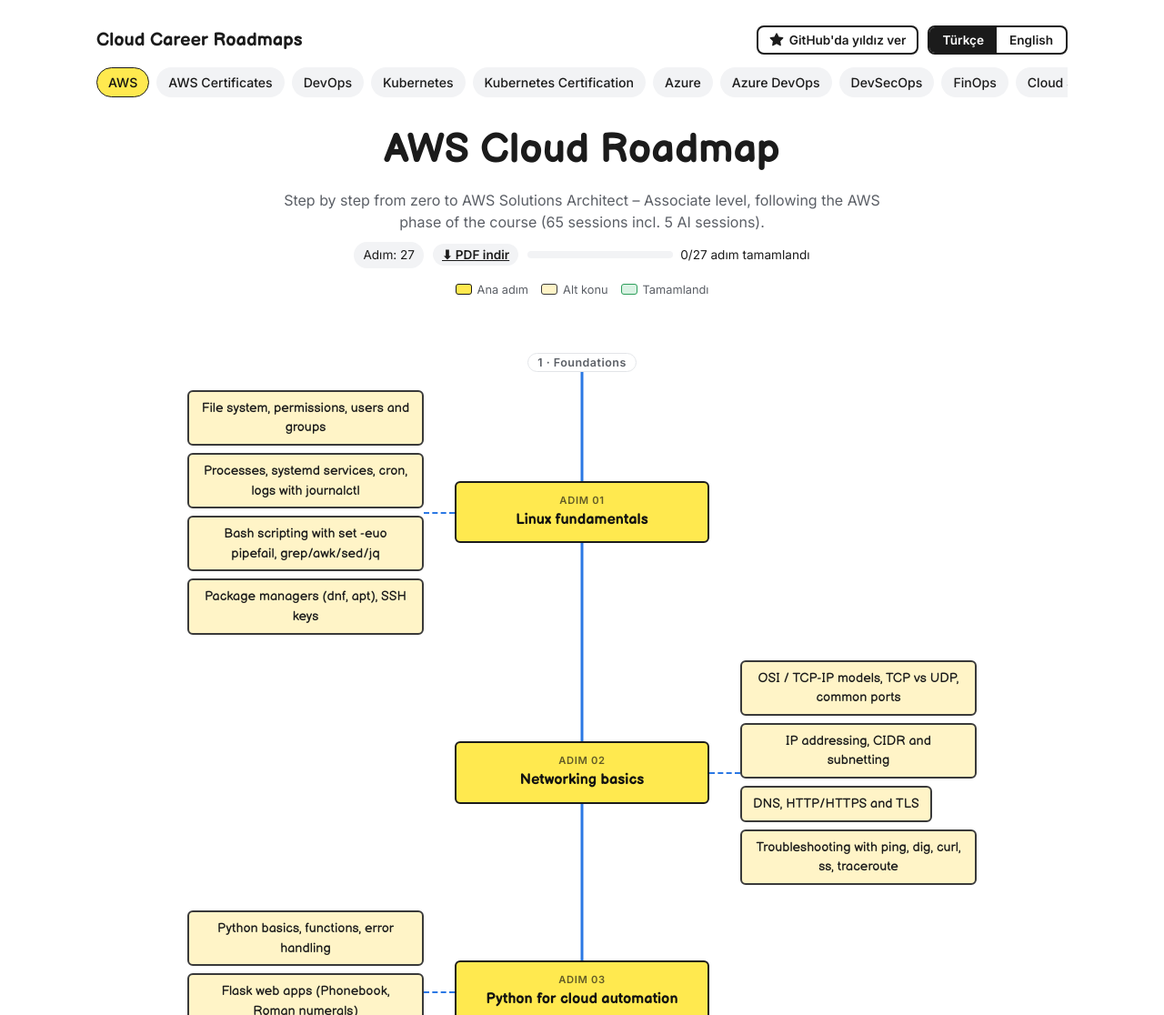
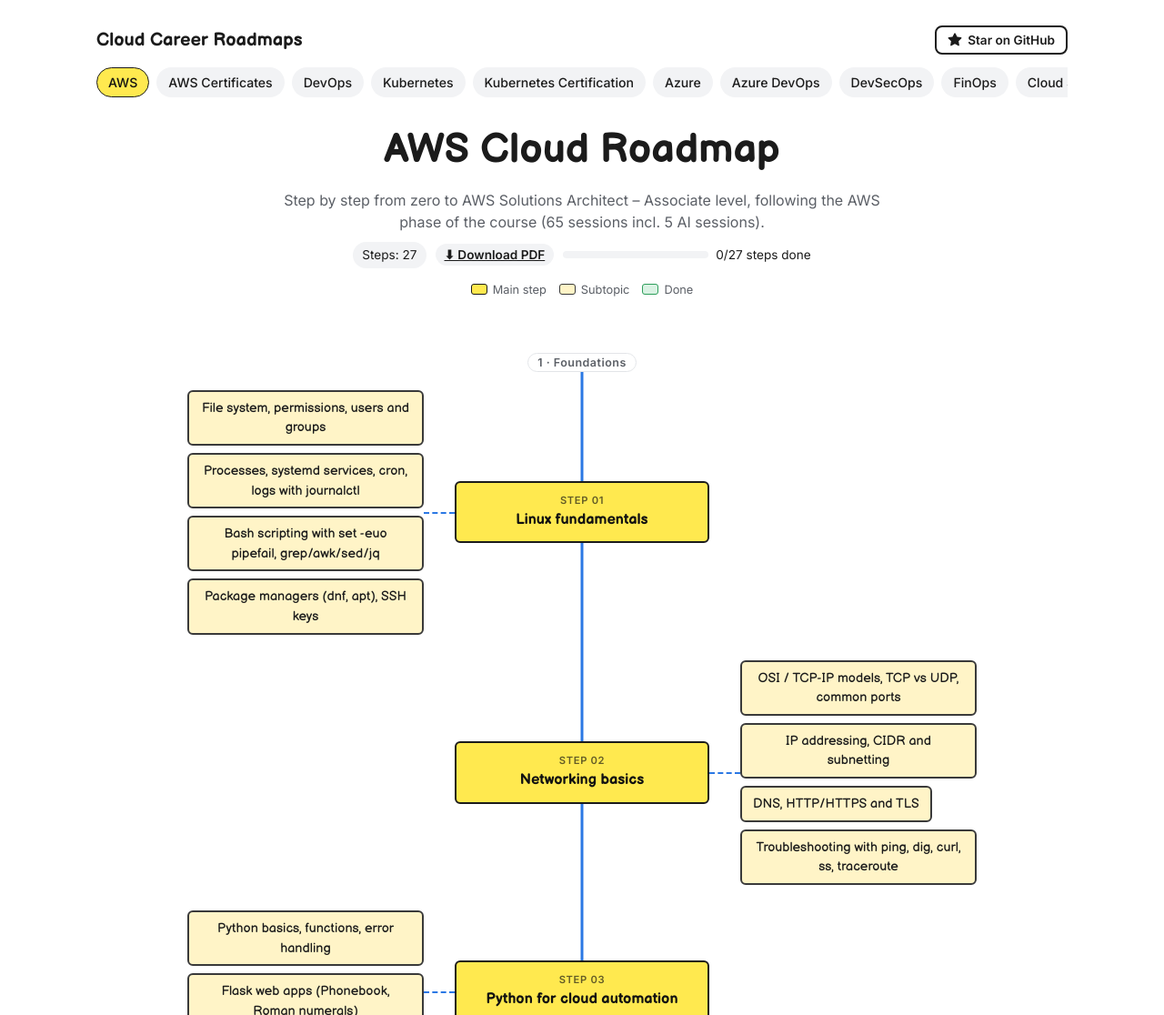
Before and after one commit to AlexDuncan2100/cloud-career-roadmaps, a plain HTML site: page index.html in a window 1280 px wide. Shown: the top 1116 px of the page at 91% size. Drawn offline with Linux system fonts and the light colour scheme.

Commit message:
Make the site English-only and remove the language switch
Co-Authored-By: Claude Opus 5.5 <noreply@anthropic.com>
Claude-Session: https://claude.ai/code/session_01WDNdXg5wbjzqb16piB7s3N

```diff
--- a/index.html
+++ b/index.html
@@ -1,5 +1,5 @@
 <!doctype html>
-<html lang="tr">
+<html lang="en">
 <head>
 <meta charset="utf-8">
 <meta name="viewport" content="width=device-width, initial-scale=1">
@@ -39,9 +39,6 @@ body{background:var(--bg);color:var(--fg);font-family:var(--ui);line-height:1.5}
 .wrap{max-width:1100px;margin:0 auto;padding-left:max(16px,env(safe-area-inset-left,0px));padding-right:max(16px,env(safe-area-inset-right,0px));padding-block:20px 60px}
 header.top{display:flex;flex-wrap:wrap;gap:12px;align-items:center;justify-content:space-between}
 .brand{font-family:var(--hand);font-weight:700;font-size:1.25rem}
-.lang{display:flex;border:2px solid var(--fg);border-radius:8px;overflow:hidden}
-.lang button{font:600 .85rem var(--ui);padding:6px 14px;border:0;background:transparent;color:var(--fg);cursor:pointer}
-.lang button[aria-pressed="true"]{background:var(--fg);color:var(--bg)}
 nav.tabs{display:flex;gap:8px;overflow-x:auto;padding:14px 0 6px;scrollbar-width:thin}
 nav.tabs a{flex:0 0 auto;font:500 .88rem var(--ui);padding:7px 12px;border-radius:999px;background:var(--chip);color:var(--fg);text-decoration:none;border:1.5px solid transparent;white-space:nowrap}
 nav.tabs a[aria-current="page"]{border-color:var(--fg);background:var(--topic);color:#111}
@@ -126,11 +123,7 @@ footer{margin-top:40px;font-size:.8rem;color:var(--muted);text-align:center}
   <header class="top">
     <div class="brand" id="brand">Cloud Career Roadmaps</div>
     <div class="hdr-r">
-      <a class="gh" id="gh" href="https://github.com/AlexDuncan2100/cloud-career-roadmaps" target="_blank" rel="noopener"><svg viewBox="0 0 16 16" width="16" height="16" aria-hidden="true"><path fill="currentColor" d="M8 .25a.75.75 0 0 1 .673.418l1.882 3.815 4.21.612a.75.75 0 0 1 .416 1.279l-3.046 2.97.719 4.192a.75.75 0 0 1-1.088.791L8 12.347l-3.766 1.98a.75.75 0 0 1-1.088-.79l.72-4.194L.818 6.374a.75.75 0 0 1 .416-1.28l4.21-.611L7.327.668A.75.75 0 0 1 8 .25Z"/></svg><span id="gh-t">GitHub'da yıldız ver</span></a>
-      <div class="lang" role="group" aria-label="Dil / Language">
-        <button id="lang-tr" type="button" aria-pressed="true">Türkçe</button>
-        <button id="lang-en" type="button" aria-pressed="false">English</button>
-      </div>
+      <a class="gh" id="gh" href="https://github.com/AlexDuncan2100/cloud-career-roadmaps" target="_blank" rel="noopener"><svg viewBox="0 0 16 16" width="16" height="16" aria-hidden="true"><path fill="currentColor" d="M8 .25a.75.75 0 0 1 .673.418l1.882 3.815 4.21.612a.75.75 0 0 1 .416 1.279l-3.046 2.97.719 4.192a.75.75 0 0 1-1.088.791L8 12.347l-3.766 1.98a.75.75 0 0 1-1.088-.79l.72-4.194L.818 6.374a.75.75 0 0 1 .416-1.28l4.21-.611L7.327.668A.75.75 0 0 1 8 .25Z"/></svg><span id="gh-t">Star on GitHub</span></a>
     </div>
   </header>
   <nav class="tabs" id="tabs" aria-label="Roadmaps"></nav>
@@ -171,7 +164,7 @@ const UI = {
        yt:"Resmî ve popüler YouTube kanalları", auth:"Ücretsiz kurslar, kitaplar ve okuma listesi", done:"Tamamlandı olarak işaretle", undone:"Tamamlandı ✓", close:"Kapat",
        res:"Kaynaklar", files:"Ders klasöründeki mülakat soruları", mod:"ADIM", legendT:"Ana adım", legendS:"Alt konu", end:"Bitti! Sonraki haritaya geçin", pdf:"PDF indir",
        note:"Kaynaklar İngilizcedir. Tamamlandı işareti yalnızca bu tarayıcıda saklanır.",
-       foot:"Linkler 27 Kasım 2026'da tek tek açılarak doğrulandı. Yalnızca resmî ve ücretsiz/açık kaynaklar yer alır. Tamamlanma durumu yalnızca bu tarayıcıda saklanır.", gh:"GitHub'da yıldız ver",
+       foot:"Linkler 27 Kasım 2026'da tek tek açılarak doğrulandı. Yalnızca resmî ve ücretsiz/açık kaynaklar yer alır. Tamamlanma durumu yalnızca bu tarayıcıda saklanır.", gh:"Star on GitHub",
        types:{official:"Resmî",video:"Video",article:"Makale",pdf:"PDF",oss:"GitHub",course:"Kurs",book:"Kitap",cheat:"Cheat sheet",lab:"Lab",practice:"Pratik",exam:"Sınav",tool:"Araç",community:"Topluluk",jobs:"İş ilanı"}},
   en: {brand:"Cloud Career Roadmaps", dur:"Steps", prog:(d,t)=>`${d}/${t} steps done`, cheat:"",
        yt:"Official and popular YouTube channels", auth:"Free courses, books and reading list", done:"Mark as done", undone:"Done ✓", close:"Close",
@@ -181,7 +174,7 @@ const UI = {
        types:{official:"Official",video:"Video",article:"Article",pdf:"PDF",oss:"GitHub",course:"Course",book:"Book",cheat:"Cheat sheet",lab:"Lab",practice:"Practice",exam:"Exam",tool:"Tool",community:"Community",jobs:"Jobs"}}
 };
 const store = { get(k){try{return localStorage.getItem(k)}catch(e){return null}}, set(k,v){try{localStorage.setItem(k,v)}catch(e){}} };
-let lang = store.get("rm-lang") === "en" ? "en" : "tr";
+const lang = "en";
 let done = {}; try{ done = JSON.parse(store.get("rm-done")||"{}")||{} }catch(e){ done = {} }
 let current = ROADMAPS[0].id, openIdx = null;
 const $ = id => document.getElementById(id);
@@ -193,7 +186,6 @@ function render(){
   const r = rm(), u = UI[lang];
   document.documentElement.lang = lang;
   $("brand").textContent = u.brand;
-  $("lang-tr").setAttribute("aria-pressed", lang==="tr"); $("lang-en").setAttribute("aria-pressed", lang==="en");
   $("tabs").innerHTML = ROADMAPS.map(x => `<a href="#${x.id}" ${x.id===current?'aria-current="page"':''}>${esc(x.tab)}</a>`).join("");
   $("title").textContent = r.title[lang];
   $("intro").textContent = r.intro[lang];
@@ -242,8 +234,6 @@ $("d-subs").addEventListener("click", e => { const a = e.target.closest("a[data-
 $("d-close").onclick = closeDrawer; $("scrim").onclick = closeDrawer;
 document.addEventListener("keydown", e => { if(e.key==="Escape" && openIdx!==null) closeDrawer(); });
 $("d-done").onclick = () => { const k = key(openIdx); if(done[k]) delete done[k]; else done[k]=1; store.set("rm-done", JSON.stringify(done)); render(); };
-$("lang-tr").onclick = () => { lang="tr"; store.set("rm-lang","tr"); render(); };
-$("lang-en").onclick = () => { lang="en"; store.set("rm-lang","en"); render(); };
 function route(){ const h = location.hash.replace("#",""); if (ROADMAPS.some(r=>r.id===h)) current = h; else current = ROADMAPS[0].id; closeDrawer(); render(); }
 window.addEventListener("hashchange", route);
 
```
Also changed, not shown: src/template.html (+3 -13 lines), assets/drawer.png, assets/mobile.png, assets/preview.png, assets/roadmap.png, 2 other files.
